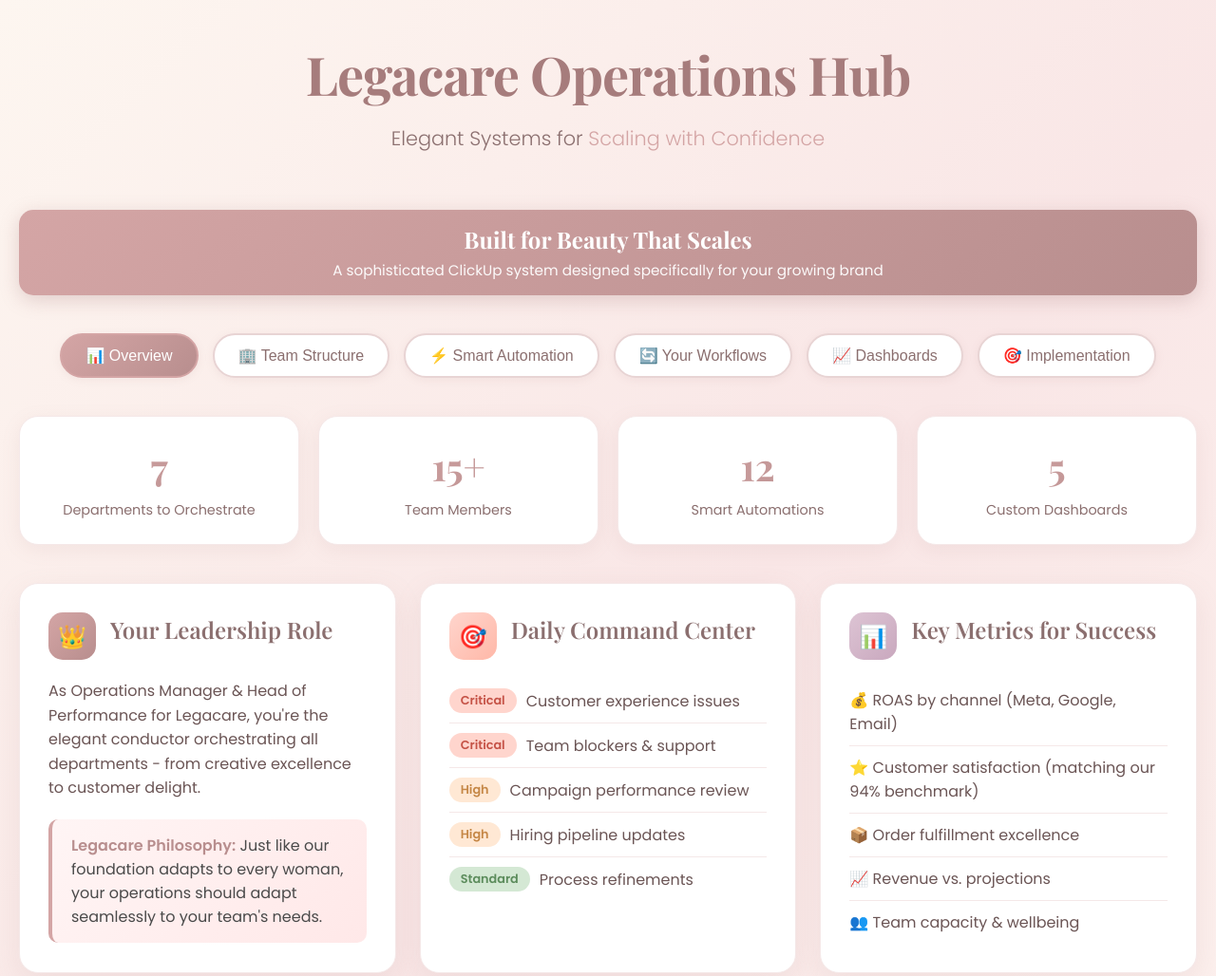
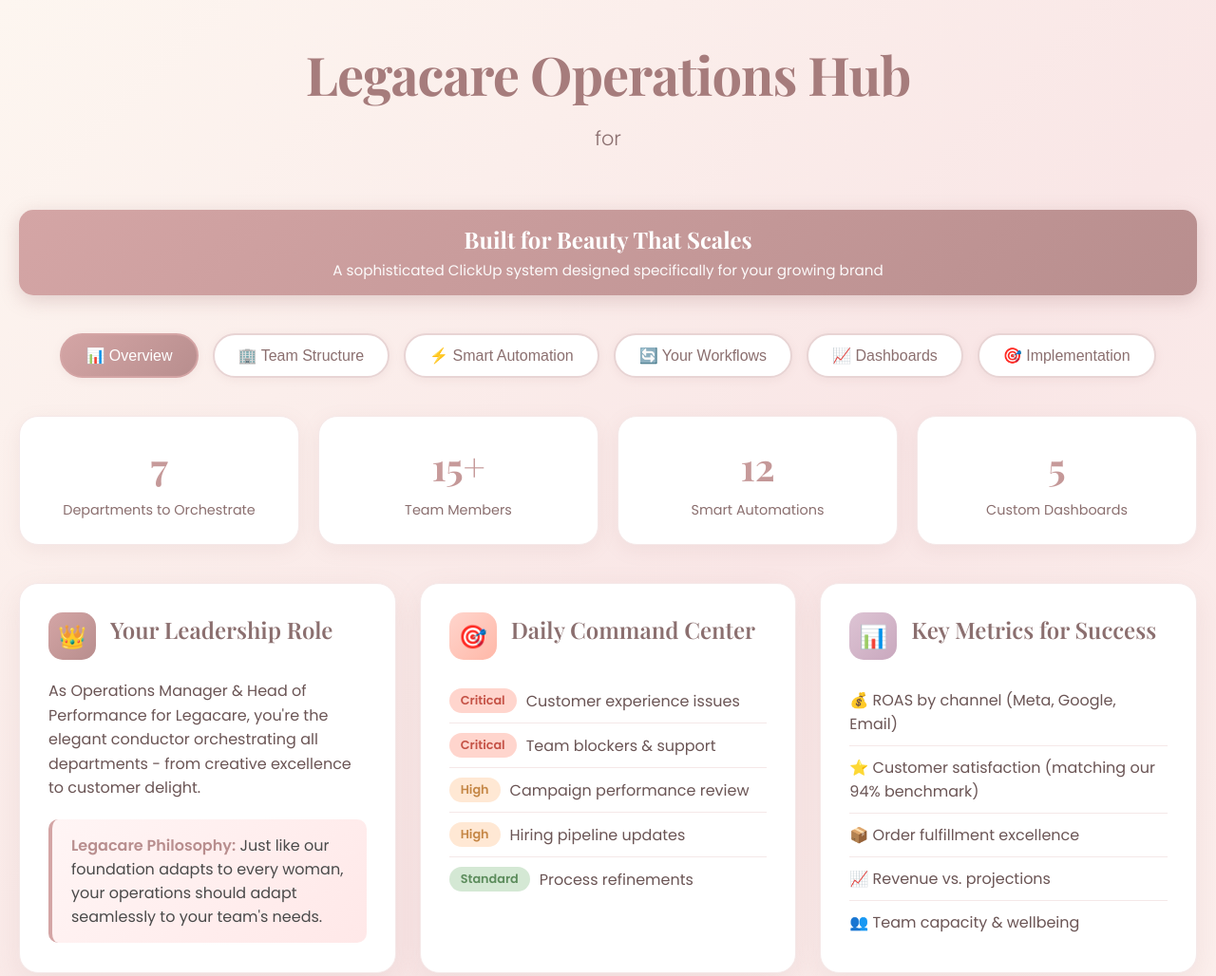
Before and after one commit to demo-collab/collab-demo, a plain HTML site: page index.html in a window 1280 px wide. Shown: the top 1028 px of the page at 95% size. Drawn offline with nearby package versions, Linux system fonts and the light colour scheme.

Commit message:
Update index.html

```diff
--- a/index.html
+++ b/index.html
@@ -423,7 +423,9 @@
     <div class="container">
         <header>
             <h1>Legacare Operations Hub</h1>
-            <p>Elegant Systems for <span class="brand-accent">Scaling with Confidence</span></p>
+            <p> for <span class="brand-accent">
+
+            </span></p>
         </header>
 
         <div class="legacare-banner">
```
